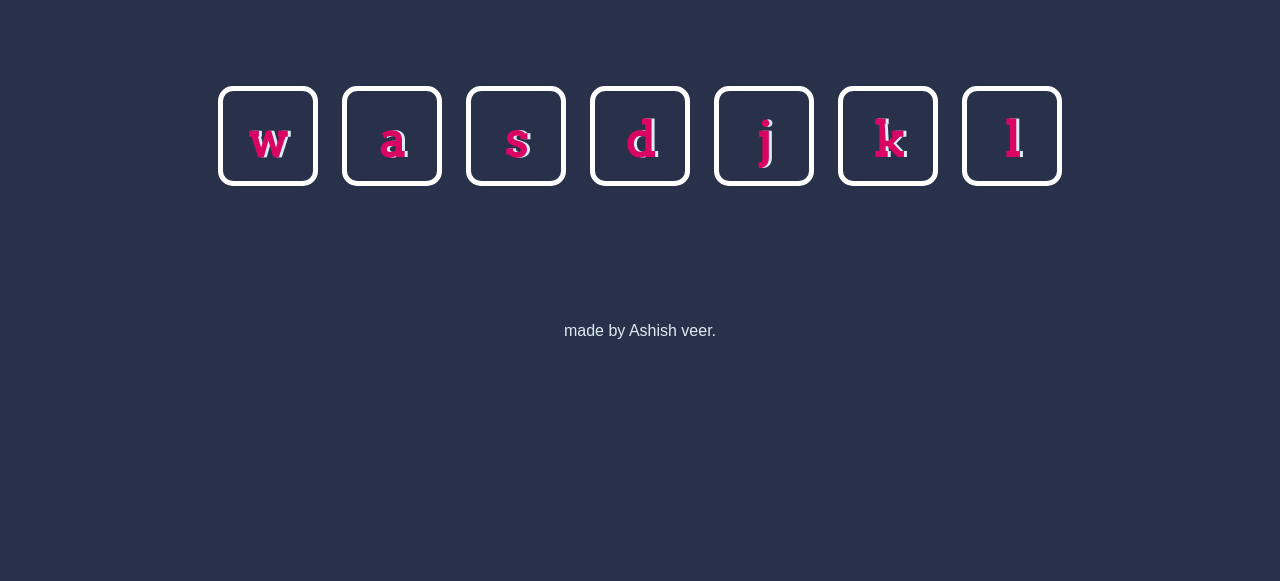
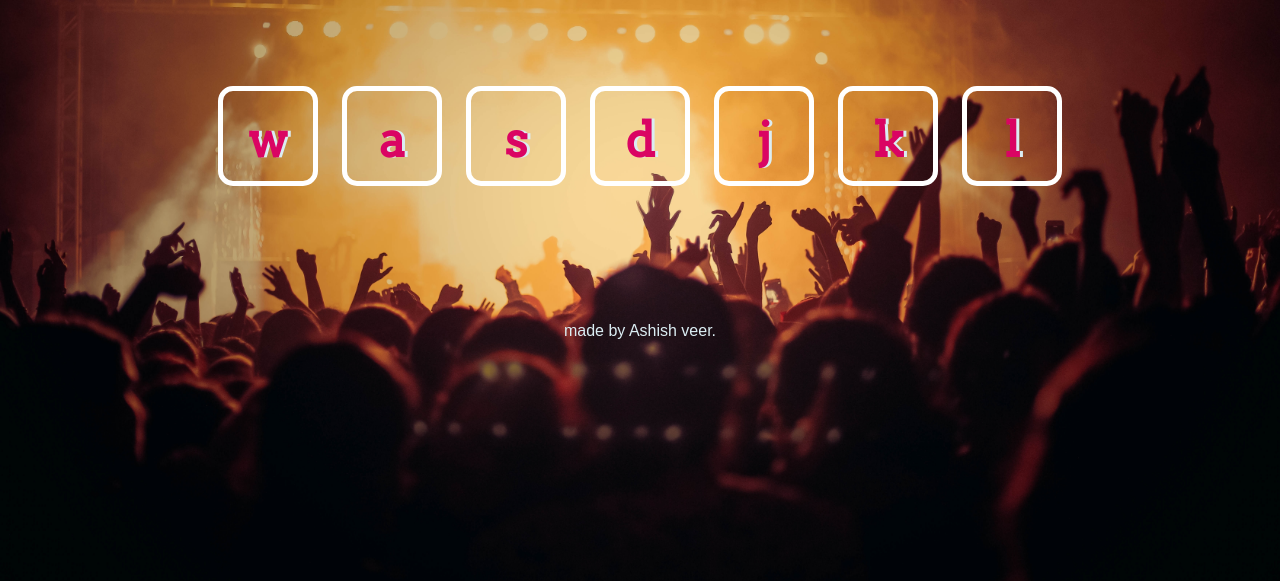
Before and after one commit to Optimisticashish/Drumkit, a plain HTML site: page index.html in a window 1280 px wide. Shown: the part 219-800 px from the top of the page. Drawn offline with Linux system fonts and the light colour scheme.

Commit message:
Update styles.css

```diff
--- a/styles.css
+++ b/styles.css
@@ -1,6 +1,8 @@
 body {
   text-align: center;
-  background-color: #283149;
+  background: url('images/p3.jpg') ;
+   background-repeat: no-repeat;
+   background-size: 100%;
 }
 
 
```
